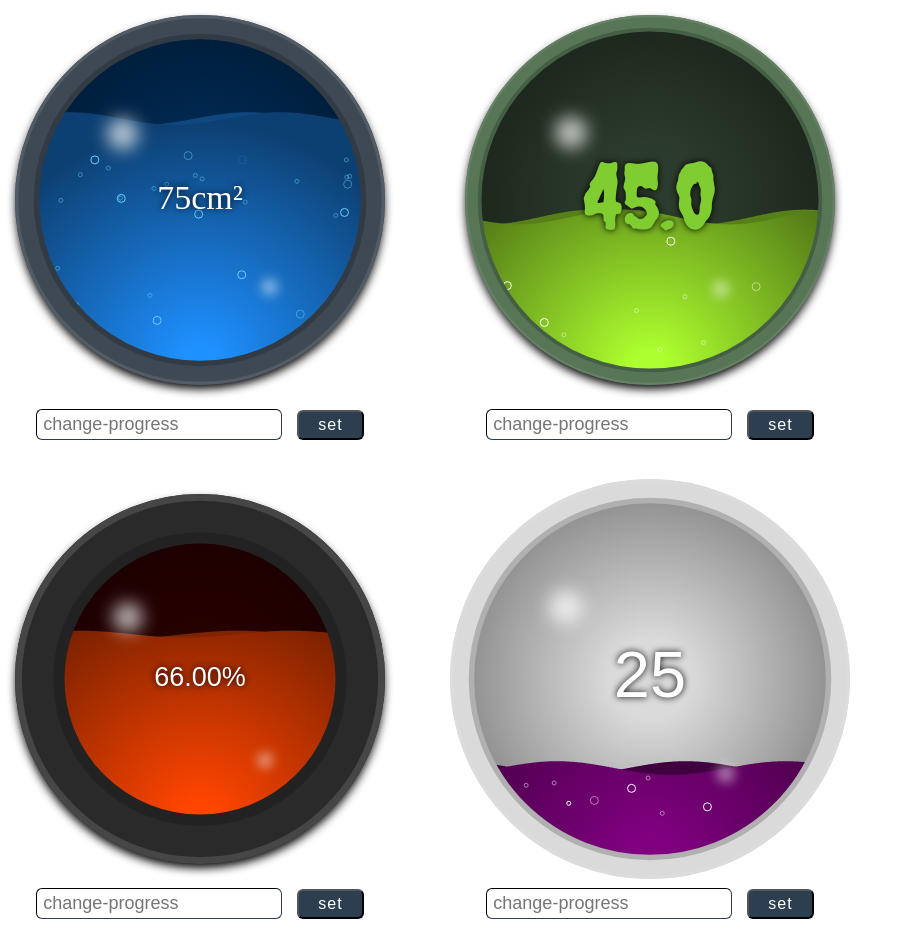
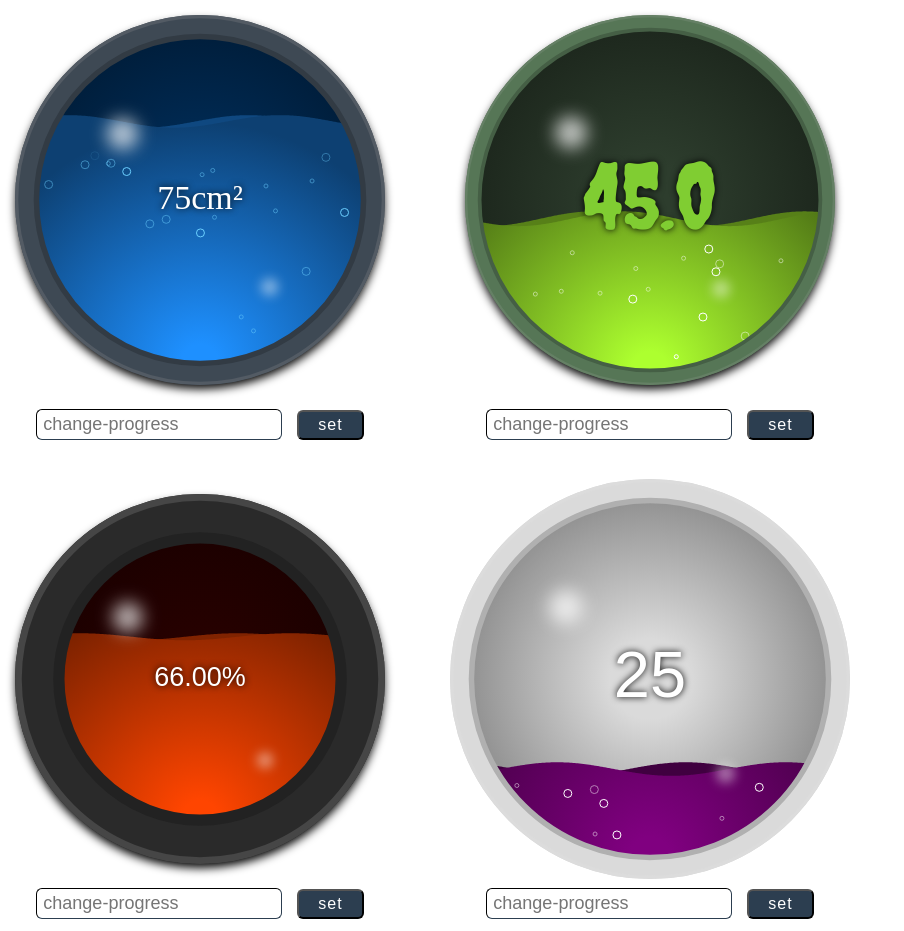
Before and after one commit to aarcoraci/fluid-meter, a website built with Vite: page index.html in a window 1280 px wide. Shown: the top 931 px of the page, without its empty margins (0-904 px from the left). Built offline with nearby package versions, Linux system fonts and the light colour scheme; animation ran at ten frames a second; a web font is replaced by a local one.

Commit message:
small bug fixings on demo page and fluid level calculation

```diff
--- a/docs/index.html
+++ b/docs/index.html
@@ -62,7 +62,7 @@
       font-size: 16px;
     }
   </style>
-  <script type="module" crossorigin src="/fluid-meter/assets/index.f830159f.js"></script>
+  <script type="module" crossorigin src="/fluid-meter/assets/index.c985a70d.js"></script>
 </head>
 
 <body>
--- a/package.json
+++ b/package.json
@@ -1,6 +1,6 @@
 {
   "name": "fluid-meter",
-  "version": "1.0.10",
+  "version": "1.0.11",
   "repository": {
     "type": "git",
     "url": "https://github.com/aarcoraci/fluid-meter"
--- a/src/main.ts
+++ b/src/main.ts
@@ -115,7 +115,6 @@ const createMeter = (
   const button = container.querySelector<HTMLButtonElement>('button');
   button?.addEventListener('click', () => {
     const progress = Number(input?.value);
-    if (progress) {
     if (isNaN(progress)) {
       alert('invalid progress. Number between 0 and 100');
       return;
@@ -127,7 +126,6 @@ const createMeter = (
     }
 
     meter.progress = progress;
-    }
   });
 };
 
--- a/src/meters/CircularFluidMeter/CircularFluidMeter.ts
+++ b/src/meters/CircularFluidMeter/CircularFluidMeter.ts
@@ -31,6 +31,7 @@ class CircularFluidMeter extends BaseMeter {
     if (value > 100 || value < 0) {
       return;
     }
+
     this._targetProgress = value;
   }
 
@@ -324,8 +325,14 @@ class CircularFluidMeter extends BaseMeter {
 
   // returns the line where the fluid makes waves
   private getFluidLevel(): number {
+    let waveAmplitudeCalculation = 0;
+    if (this._layers) {
+      waveAmplitudeCalculation = this._layers[0].waveAmplitude / 2;
+    }
     const meterFillPercentage =
-      ((this._meterDiameter - this._calculatedBorderWidth * 2) *
+      ((this._meterDiameter -
+        waveAmplitudeCalculation -
+        this._calculatedBorderWidth * 2) *
         this._progress) /
       100;
     return this.getMeterBottomLimit() - meterFillPercentage;
```
Also changed, not shown: dist/main.js, dist/meters/CircularFluidMeter/CircularFluidMeter.js, 4 other files. Lines whose indentation alone changed are shown as unchanged.
